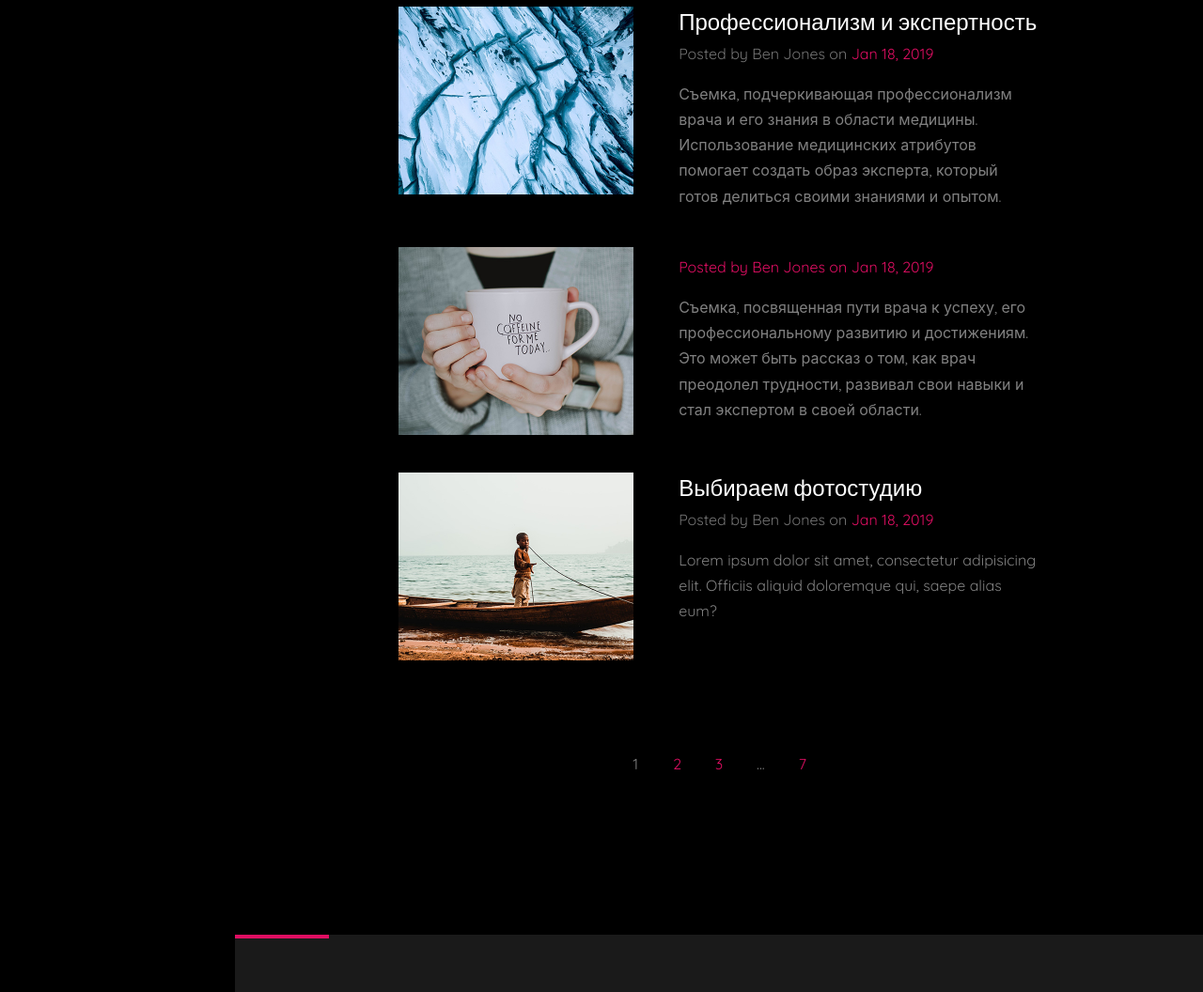
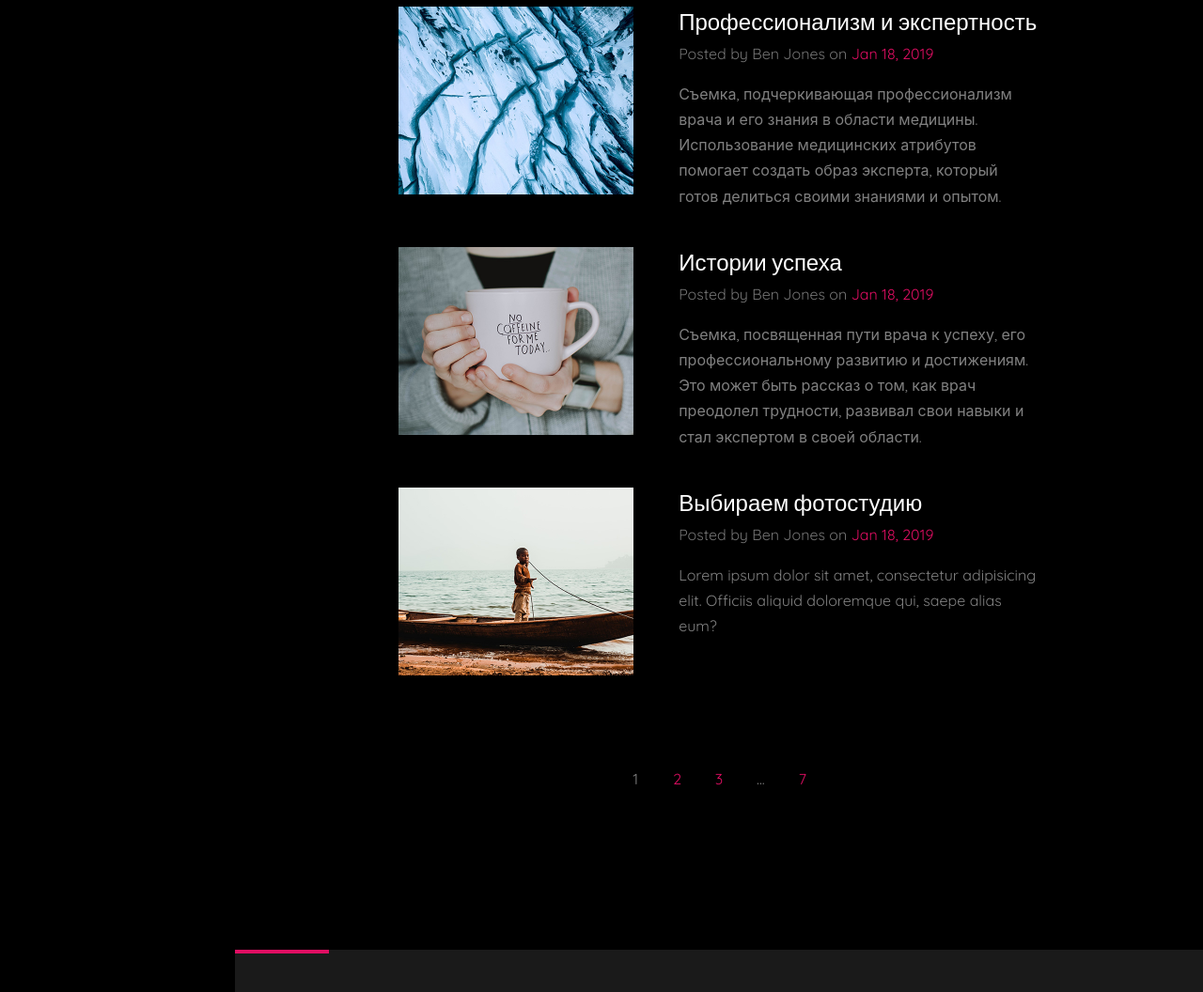
Before and after one commit to likemne/snimki, a plain HTML site: page index.html in a window 1280 px wide. Shown: the part 6125-7181 px from the top of the page at 94% size. Drawn offline with nearby package versions, Linux system fonts and the light colour scheme; a script that the page names is missing; files whose address does not match are found by name.

Commit message:
index.html

```diff
--- a/index.html
+++ b/index.html
@@ -421,7 +421,7 @@
                   <div class="d-md-flex d-block blog-entry align-items-start">
                     <div class="mr-0 mr-md-5 mb-3 img-wrap"><a href="single.html"><img src="images/blog_3.jpg" alt="Image" class="img-fluid"></a></div>
                     <div>
-                      <h2 class="mt-0 mb-2"><a href="single.html"Истории успеха</a></h2>
+                      <h2 class="mt-0 mb-2"><a href="single.html">Истории успеха</a></h2>
                       <div class="meta mb-3">Posted by Ben Jones on <a href="#">Jan 18, 2019</a></div>
                       <p>Съемка, посвященная пути врача к успеху, его профессиональному развитию и достижениям. Это может быть рассказ о том, как врач преодолел трудности, развивал свои навыки и стал экспертом в своей области.</p>
                     </div>
```
